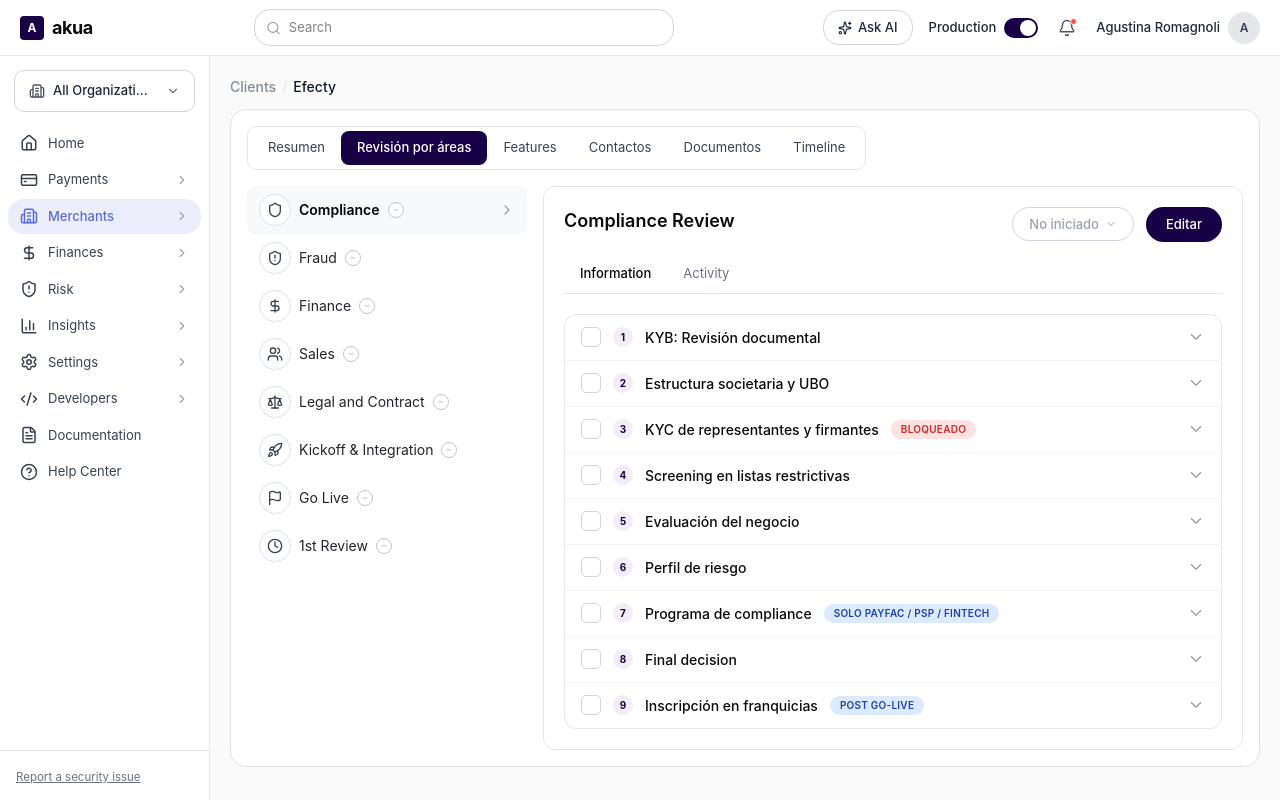
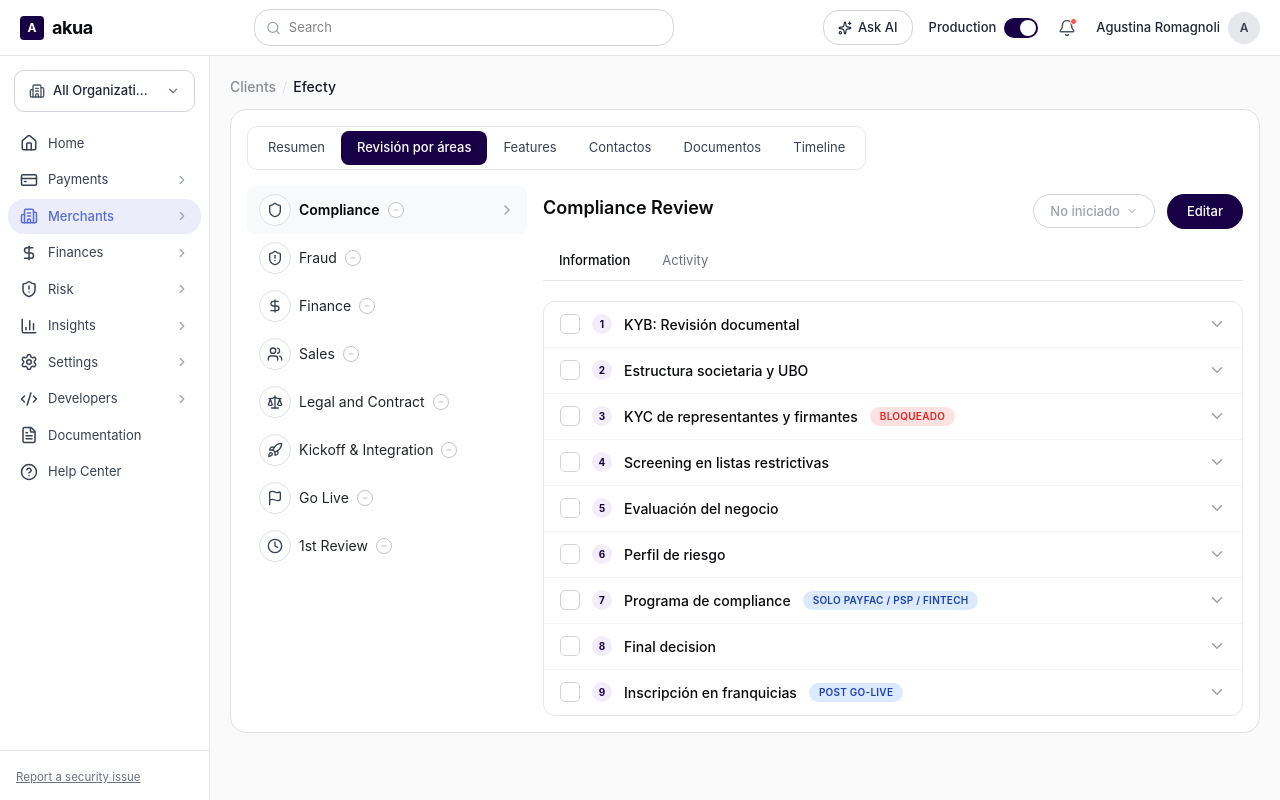
Before and after one commit to Florenciavitacarino/akua-clients, a React (Vite) app: page /clients/1 in a window 1280 px wide. Built offline with nearby package versions, Linux system fonts and the light colour scheme.

Commit message:
Remove border/padding from dept content container, keep 8px top air

```diff
--- a/src/pages/ClientDetailPage.jsx
+++ b/src/pages/ClientDetailPage.jsx
@@ -3066,7 +3066,7 @@ export default function ClientDetailPage() {
             </div>
 
             {/* Department content */}
-            <div className="flex-1 min-w-0 border border-[#E5E7EB] rounded-[12px] p-5">
+            <div className="flex-1 min-w-0 pt-2">
               {/* Header: Title | Right side (Edit + Status) */}
               <div className="flex items-start justify-between mb-3">
                 <h2 className="text-[18px] font-semibold text-[#0A0B0D] m-0">
```
